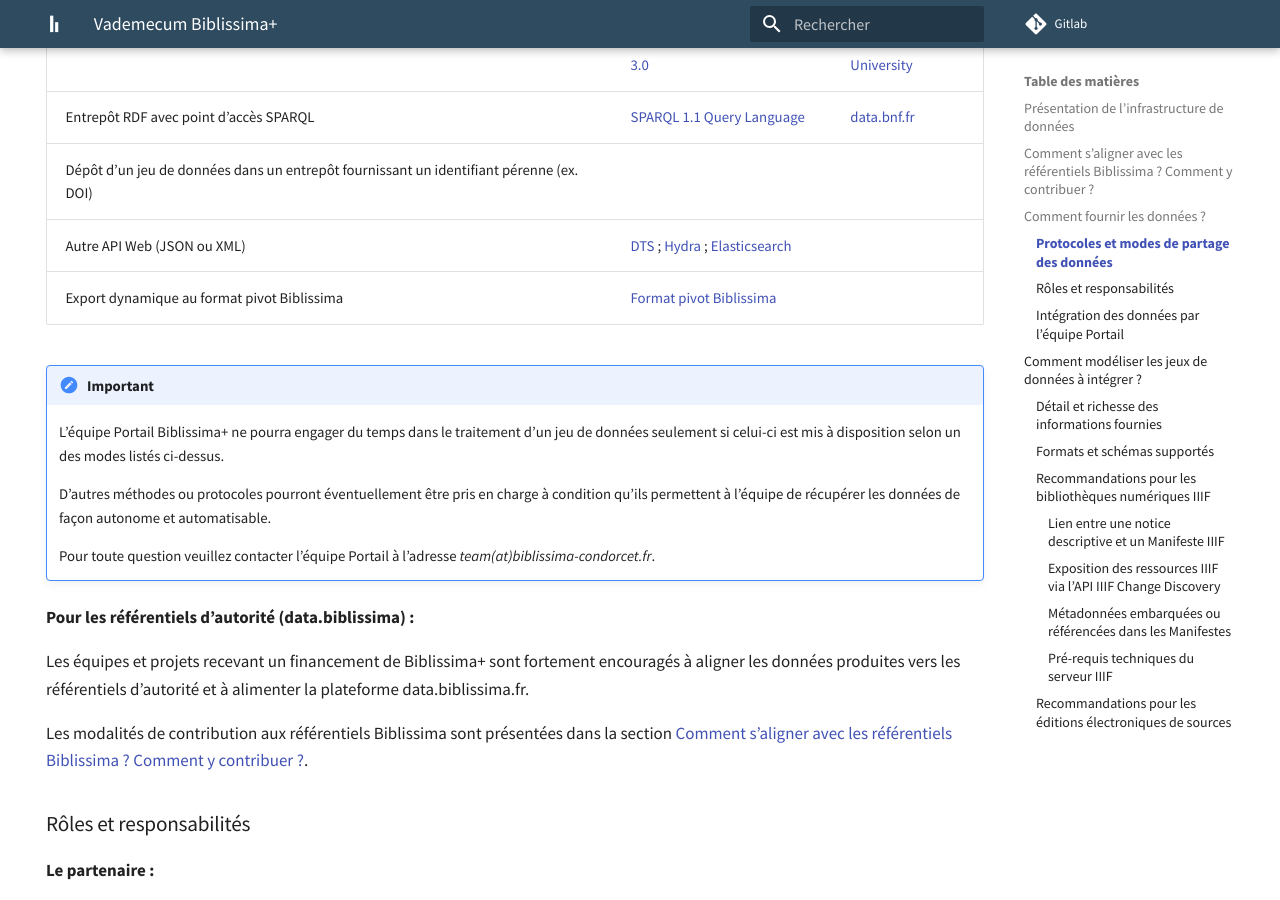
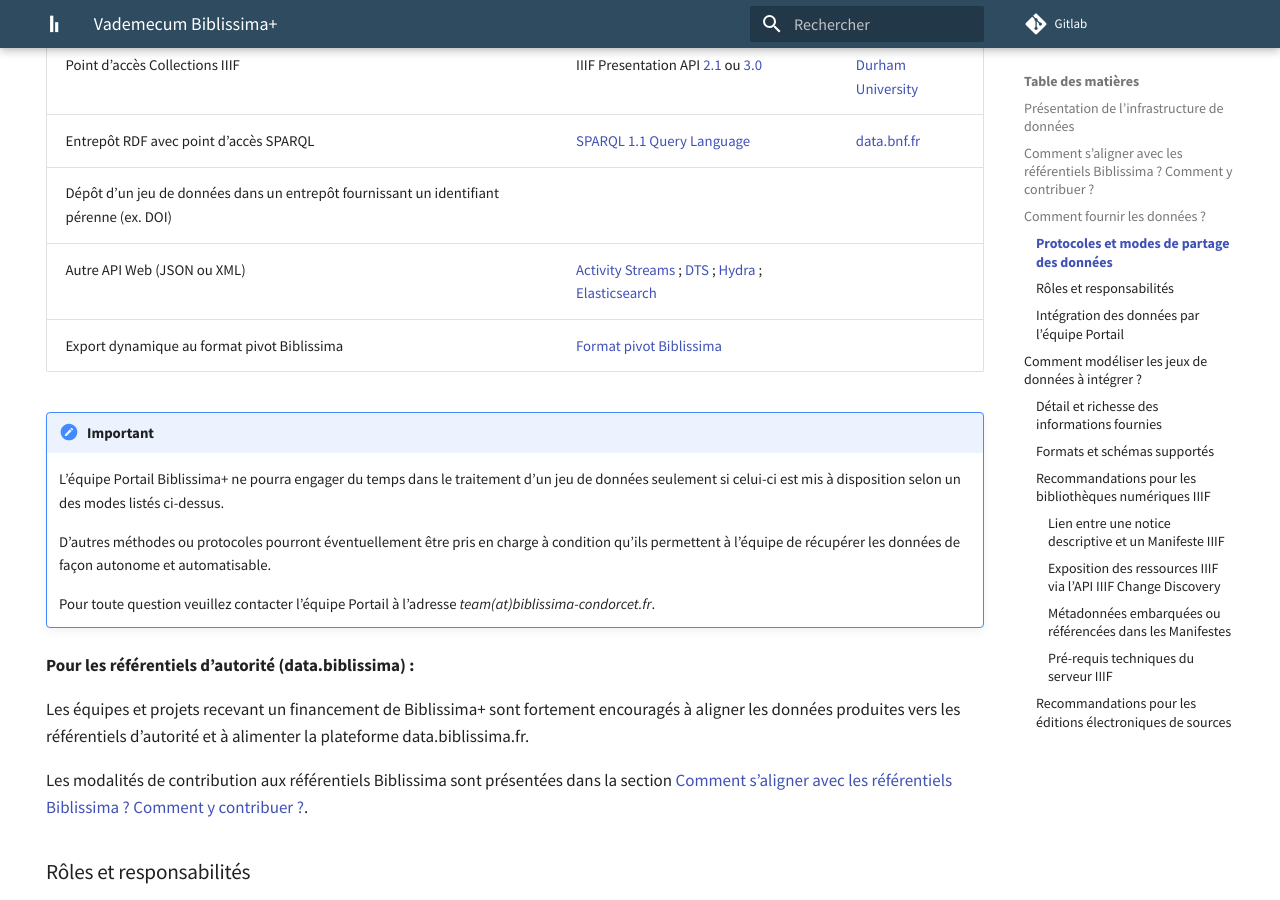
Before and after one commit to biblissima/doc.biblissima, an MkDocs documentation site: the page built from docs/vademecum-biblissima.md, in a window 1280 px wide and 900 px high, scrolled down 2720 px. Built offline with MkDocs 1.6.1 and Material for MkDocs 9.7.7, drawn with Linux system fonts in a browser that asks for light colours.

Commit message:
Add ActivityStreams to vademecum

```diff
--- a/docs/vademecum-biblissima.md
+++ b/docs/vademecum-biblissima.md
@@ -72,7 +72,7 @@ L’équipe Portail Biblissima+ prend en charge les modes d’exposition et de p
 | Point d’accès Collections IIIF | IIIF Presentation API [2.1](https://iiif.io/api/presentation/2.1/#collection) ou [3.0](https://iiif.io/api/presentation/3.0/#51-collection) | [Durham University](https://iiif.durham.ac.uk/manifests/trifle/collection/index) |
 | Entrepôt RDF avec point d’accès SPARQL | [SPARQL 1.1 Query Language](https://www.w3.org/TR/sparql11-query/) | [data.bnf.fr](https://data.bnf.fr/sparql/) |
 | Dépôt d’un jeu de données dans un entrepôt fournissant un identifiant pérenne (ex. DOI) | | |
-| Autre API Web (JSON ou XML) | [DTS](https://distributed-text-services.github.io/specifications/) ; [Hydra](https://www.hydra-cg.com) ; [Elasticsearch](https://www.elastic.co/guide/en/elasticsearch/reference/current/rest-apis.html) | |
+| Autre API Web (JSON ou XML) | [Activity Streams](https://www.w3.org/TR/activitystreams-core/) ; [DTS](https://distributed-text-services.github.io/specifications/) ; [Hydra](https://www.hydra-cg.com) ; [Elasticsearch](https://www.elastic.co/guide/en/elasticsearch/reference/current/rest-apis.html) | |
 | Export dynamique au format pivot Biblissima | [Format pivot Biblissima](portail/format-pivot-biblissima.md) | |
 
 !!! attention "Important"
```
